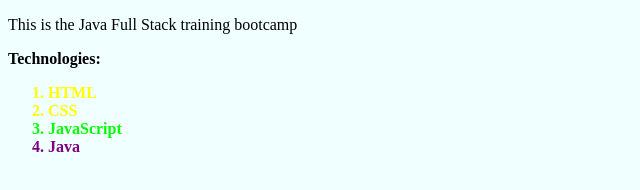
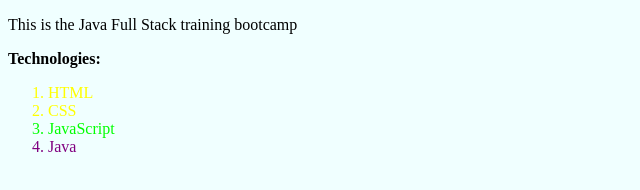
Before and after one commit to 2502-feb25-java-org/stephen_project0, a plain HTML site: page html/html.html in a window 1280 px wide. Shown: the full height of the page, 0-640 px from the left. Drawn offline with Linux system fonts and the light colour scheme; files whose address does not match are found by name.

Commit message:
Worked on html

```diff
--- a/html/html.html
+++ b/html/html.html
@@ -3,19 +3,29 @@
 <html lang=en-US>
 <head>
 <title>First Page</title>
+<!-- for setting character sets (english) -->
+<meta charset="UTF-8"/>
+<!-- keywords (for web crawlers SEO) vs discriptions(for users) -->
+
+<!-- what web browsers are compatible -->
+<meta http-equiv="X-UA-compatible" content="IE=Edge"/>
+
+<!-- adjusts depending on what the webpage is viewed on. device-width scales with device -->
+<meta name="viewport" content="width=device-width, initial-scale=1"/>
+
 <!--<script src="C:java\stephen_project0\html\index.js" type="text/javascript">
 </script> -->
 <link href="C:/java/stephen_project0/html/index.css" rel="stylesheet" type="text/css">
 <style>
-body{<!--Internal declaration-->
+/*body{
 	background-color:red;
-	}
+	}*/
 </style>
 </head>
 <body> <!--style = background-color:blue-->
 <div>
 <p>This is the Java Full Stack training bootcamp</p>
-<strong>Technologies:<strong>
+<strong>Technologies:</strong>
 <ol>
 <li class="yellow">HTML</li>
 <li class="yellow">CSS</li>
```
